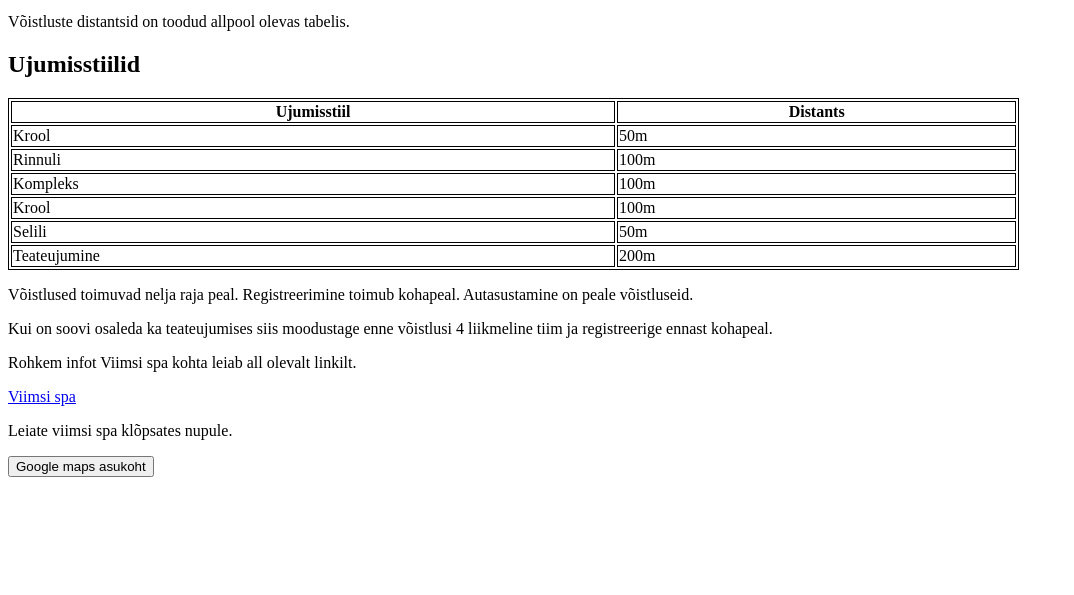
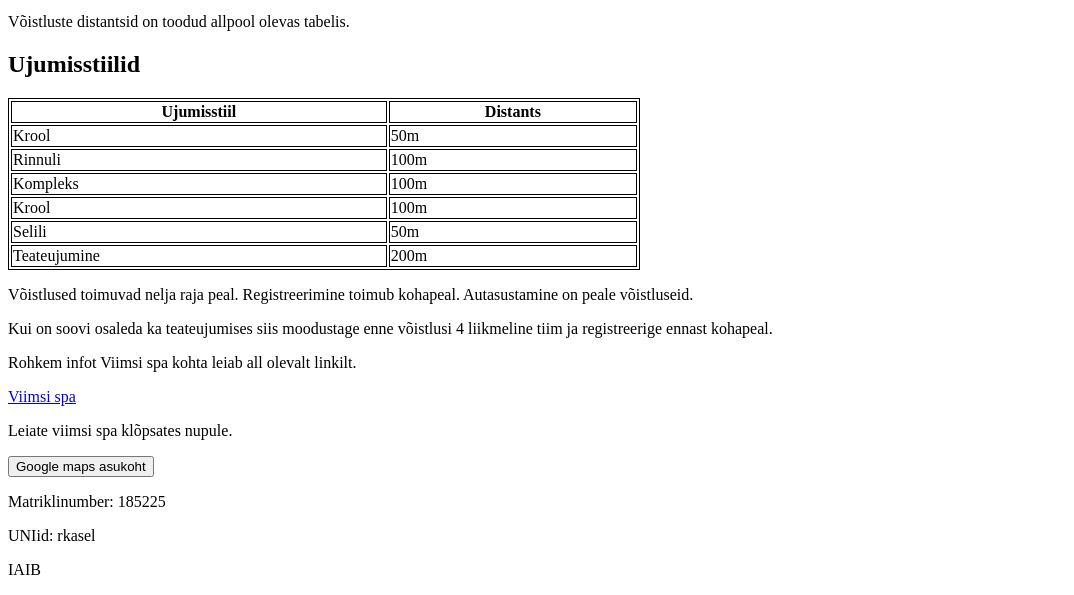
Before and after one commit to rkaselt/rkaselt.github.io, a plain HTML site: page index.html in a window 1280 px wide. Shown: the part 633-1228 px from the top of the page, without its empty margins (0-1074 px from the left). Before the commit the page ends 1118 px from the top, so only its background shows below. Drawn offline with Linux system fonts and the light colour scheme.

Commit message:
Update index.html

```diff
--- a/index.html
+++ b/index.html
@@ -23,7 +23,7 @@ table, th, td {
 
 <h2>Ujumisstiilid</h2>
 
-<table style="width:80%">
+<table style="width:50%">
   <tr>
     <th>Ujumisstiil</th>
     <th>Distants</th>
@@ -62,6 +62,10 @@ table, th, td {
 <p>Leiate viimsi spa klõpsates nupule.</p>
 <form action="https://goo.gl/maps/f6eseye398BSKPUk6">
     <input type="submit" value="Google maps asukoht" />
+
+<p>Matriklinumber: 185225</p>
+<p>UNIid: rkasel</p>
+<p>IAIB</p>
 </form>
 </body>
 </html>
```
